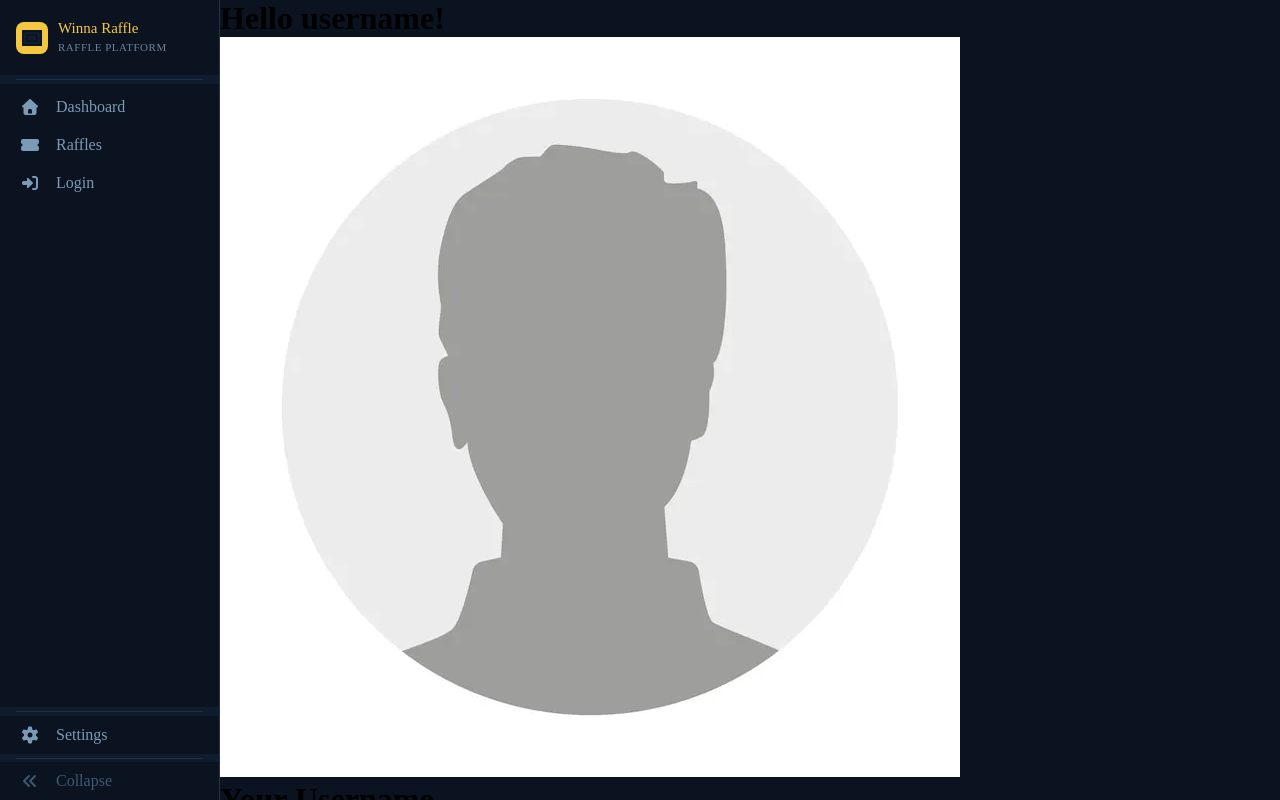
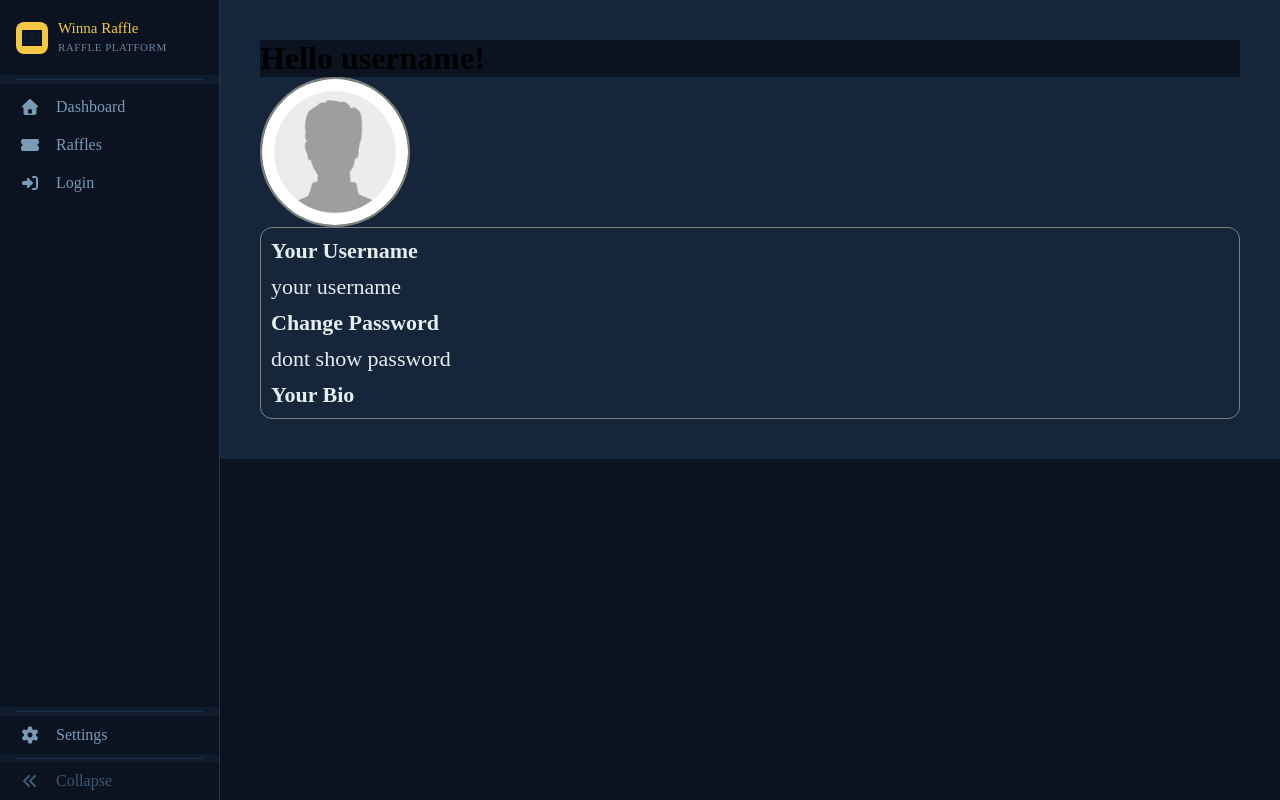
Before and after one commit to owen-prest/raffle-website, a Vue app: page /Profile in a window 1280 px wide. Built offline with nearby package versions, Linux system fonts and the light colour scheme; the HTML template or start-up script is replaced by a standard one.

Commit message:
Added vue-router, loginAuth, and vue imports

```diff
--- a/src/Views/Profile.vue
+++ b/src/Views/Profile.vue
@@ -1,4 +1,7 @@
 <script setup lang="ts">
+import { ref } from 'vue'
+import { useRouter } from 'vue-router'
+import { logout } from '@/stores/auth'
 import profileImg from '@/assets/images/profileImg.webp'
 </script>
 
@@ -10,9 +13,9 @@
         <img class="profile-image" :src="profileImg" alt="profile image">
       </div>
       <div class="profile-info">
-        <h1>Your Username</h1><span>your username</span>
-        <h1>Change Password</h1><span>dont show password</span>
-        <h1>Your Bio</h1>
+        <h1 class="profile-text">Your Username</h1><span class="profile-text">your username</span>
+        <h1 class="profile-text">Change Password</h1><span class="profile-text">dont show password</span>
+        <h1 class="profile-text">Your Bio</h1>
       </div>
     </div>
   </div>
@@ -22,11 +25,39 @@
 .profile{
     background-color: red;
     display: flex;
+    width: 100%;
+    background-color: #16263A;
+
 }
 .profile-menu{
   display: inline-block;
   justify-content: center;
   width: 100%;
-    background-color: aqua;
+  background-color: transparent;
+  padding: 40px;
+}
+.image-wrapper{
+  display: flex;
+  background-color: transparent;
+}
+.profile-image{
+  max-height:150px;
+  border-radius: 50%;
+  border: 2px solid grey;
+}
+.profile-menu{
+  background-color: transparent;
+  width: 100%;
+}
+.profile-info{
+  background-color: transparent;
+  border: 1px solid grey;
+  border-radius: 12px;
+}
+.profile-text{
+  background-color: transparent;
+  color: #e6edef;
+  padding: 10px;
+  font-size: 22px;
 }
 </style>
```
Lines whose indentation alone changed are shown as unchanged.
